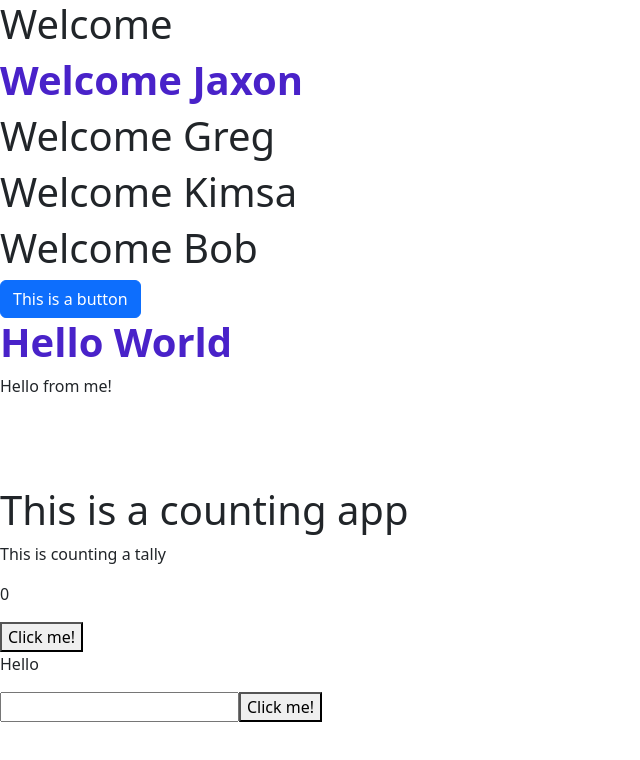
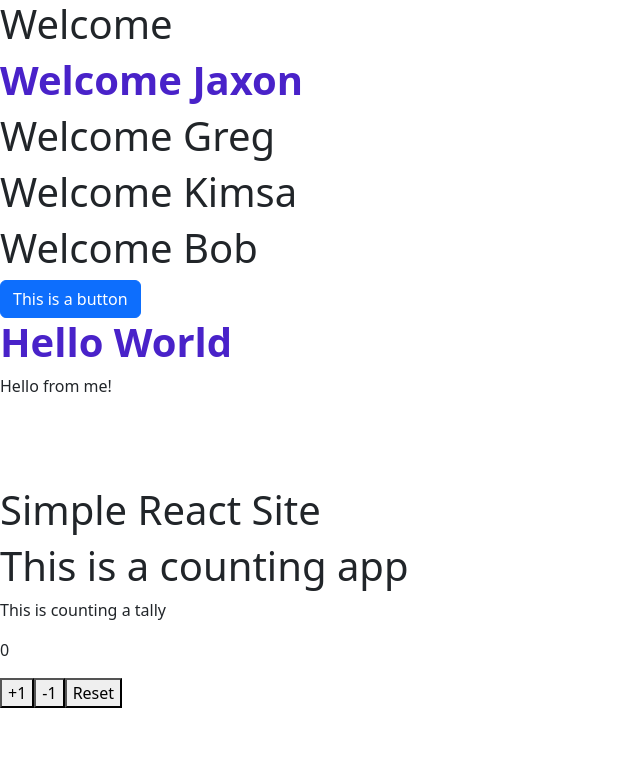
Before and after one commit to DorsaH/React-Basics-refresher, a React (Create React App) app: page / in a window 1280 px wide. Shown: the top 760 px of the page, without its empty margins (0-640 px from the left). Built offline with nearby package versions, Linux system fonts and the light colour scheme.

Commit message:
adding header component and changed counter component

```diff
--- a/src/App.js
+++ b/src/App.js
@@ -1,7 +1,8 @@
 import Button from "react-bootstrap/Button";
-import "./App.css";
 import Counter from "./Components/Counter";
+import Header from "./Components/Header";
 import Example from "./Example";
+import "./styles.css";
 function App() {
   return (
     //this is just the default app that was created. we want to add our own components now
@@ -40,6 +41,9 @@ function App() {
     <br />
     <br />
     <br />
+
+
+    <Header title="Simple React Site" />
     <h1>This is a counting app</h1>
     <Counter counterName = "a tally"/>
     </>
--- a/src/Components/Counter.js
+++ b/src/Components/Counter.js
@@ -2,22 +2,24 @@ import { useState } from "react";
 
 function Counter(props){
     const [counter, setCounter] = useState(0);
-    const [text, setText] = useState("Hello");
+    // const [text, setText] = useState("Hello");
 
-    let updatedText = "";
+    // let updatedText = "";
     return(
         <>
             <p>This is counting {props.counterName}</p>
             <p>{counter}</p>
-            <button onClick={() => {setCounter(counter +1)}}>Click me!</button>
+            <button onClick={() => {setCounter(counter +1)}}>+1</button>
+            <button onClick={() => {setCounter(counter -1)}}>-1</button>
+            <button onClick={() => {setCounter(0)}}>Reset</button>
 
-            <p>{text}</p>
-            {/* <input type= "text" onChange={(textInput) => {setText(textInput.target.value)}}></input> */}
+            {/* <p>{text}</p>
+            <input type= "text" onChange={(textInput) => {setText(textInput.target.value)}}></input>
 
 
 
             <input type="text" onChange={(textInput) => {updatedText = textInput.target.value}}></input>
-            <button onClick={() => {setText(updatedText)}}>Click me!</button>
+            <button onClick={() => {setText(updatedText)}}>Click me!</button> */}
         </>
     )
 }
--- /dev/null
+++ b/src/Components/Header.js
@@ -0,0 +1,9 @@
+function Header({title}){
+    return(
+        <header>
+            <h1>{title}</h1>
+        </header>
+    );
+}
+
+export default Header;
--- a/src/index.js
+++ b/src/index.js
@@ -2,6 +2,7 @@ import 'bootstrap/dist/css/bootstrap.min.css';
 import React from 'react';
 import ReactDOM from 'react-dom/client';
 import App from './App';
+import "./styles.css";
 
 
 const root = ReactDOM.createRoot(document.getElementById('root'));
```
Also changed, not shown: src/Components/ProfileCard.js (added), src/styles.css (renamed from src/App.css).
